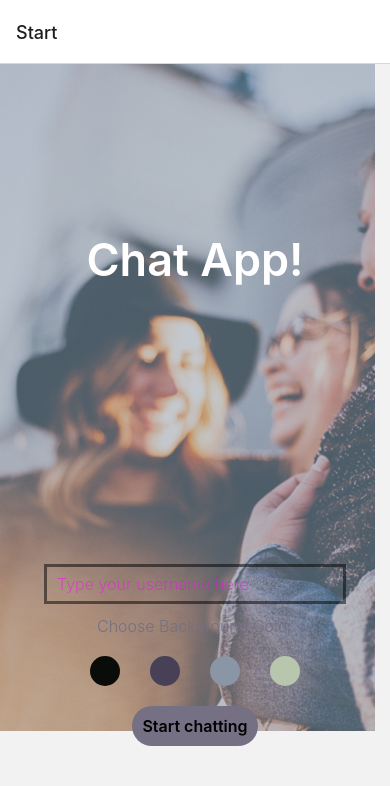
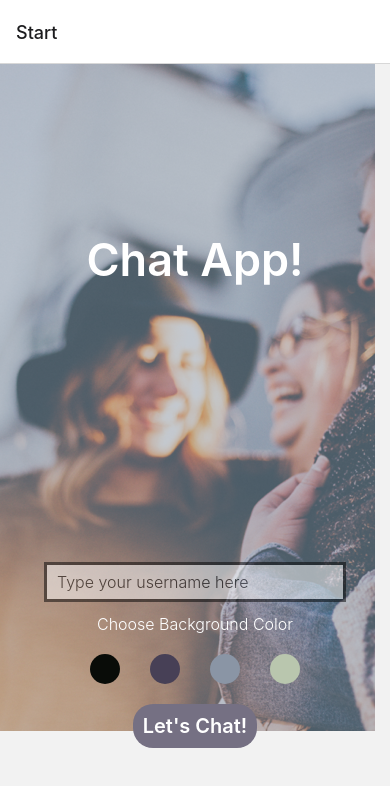
Before and after one commit to jkeefe77/chat-demo, a React Native app: screen /Start in a window 390 px wide. Shown: the top 786 px of the page. Built offline with nearby package versions, Linux system fonts and the light colour scheme.

Commit message:
Update Start.js

```diff
--- a/components/Start.js
+++ b/components/Start.js
@@ -60,7 +60,7 @@ const Start = ({ navigation }) => {
             ></TouchableOpacity>
           </View>
           <TouchableOpacity style={styles.button} onPress={navigateToChat}>
-            <Text style={styles.buttonText}>Start chatting</Text>
+            <Text style={styles.buttonText}>Let's Chat!</Text>
           </TouchableOpacity>
         </View>
       </View>
@@ -105,10 +105,9 @@ const styles = StyleSheet.create({
     borderRadius: 20,
   },
   buttonText: {
-    color: "ff00ff",
-    fontWeight: "bold",
+    color: "white",
     fontWeight: "600",
-    fontSize: 16,
+    fontSize: 20,
   },
   radioButton: {
     backgroundColor: "black",
@@ -125,14 +124,15 @@ const styles = StyleSheet.create({
     padding: 10,
     fontSize: 16,
     fontWeight: "300",
-    color: "#ff00ff",
+    color: "black",
     opacity: 0.5,
+    backgroundColor: "white",
   },
 
   backgroundSelect: {
     fontSize: 16,
     fontWeight: "300",
-    color: "#757083",
+    color: "white",
     opacity: 5,
   },
 });
```
